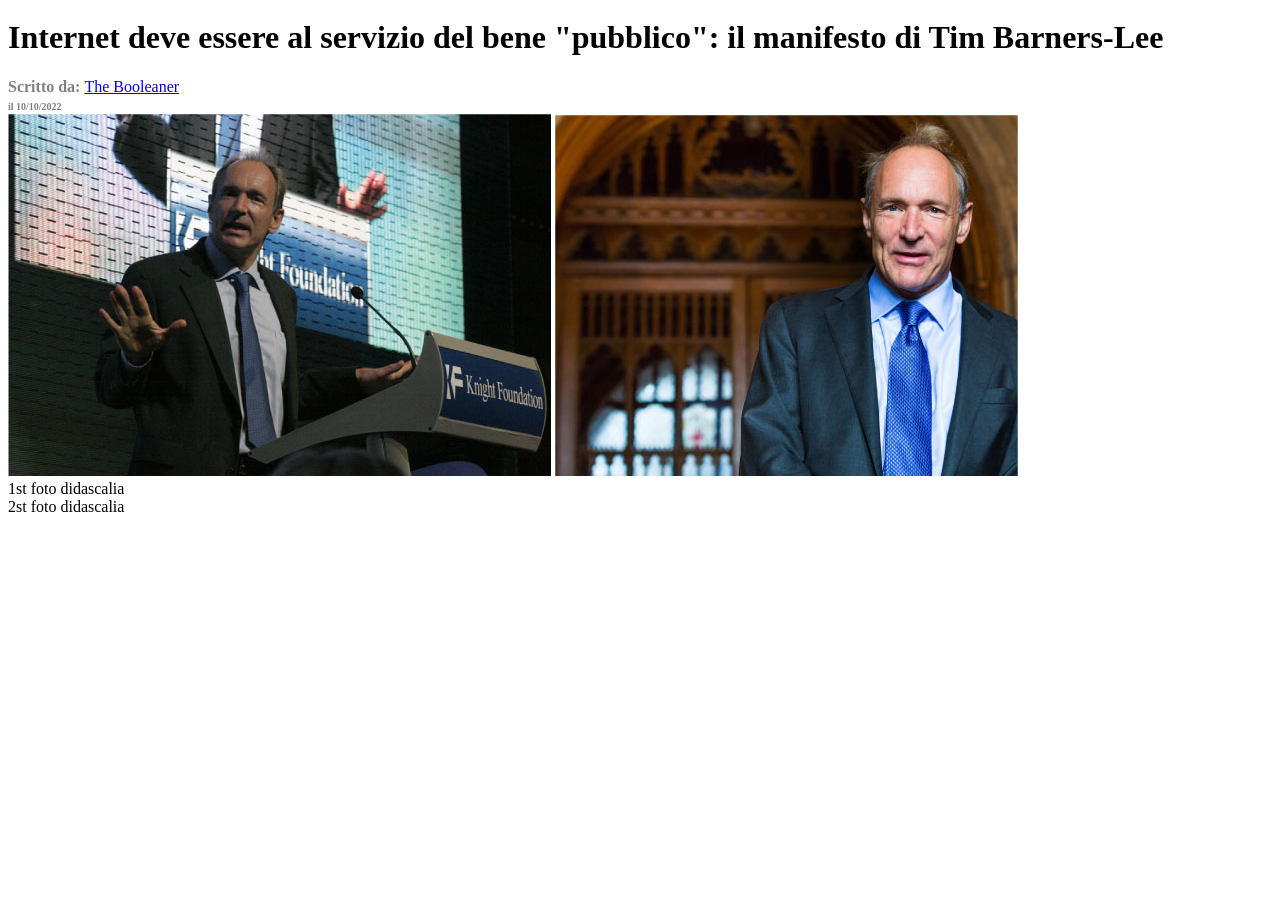
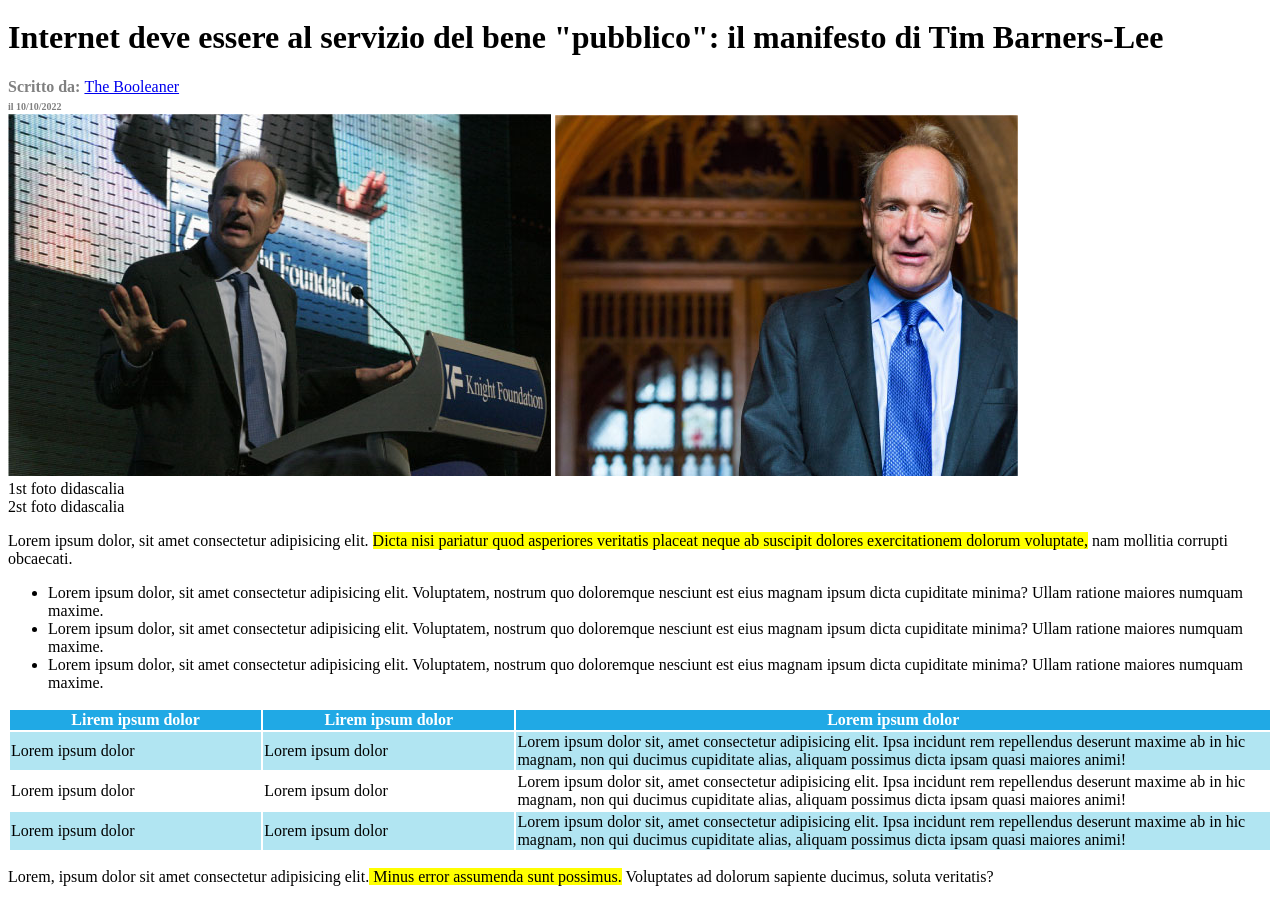
Before and after one commit to Erremme/html-css-booleaner, a plain HTML site: page index.html in a window 1280 px wide. Shown: the part 100-1002 px from the top of the page. Before the commit the page ends 800 px from the top, so only its background shows below. Drawn offline with Linux system fonts and the light colour scheme.

Commit message:
feat:add article in main

```diff
--- a/css/style.css
+++ b/css/style.css
@@ -18,3 +18,21 @@ nav{
 #date{
     font-size: 10px;
 }
+
+table{
+    width: 100%;
+}
+
+thead{
+    background-color: #20A9E5;
+    color: white;
+
+}
+
+#cell_3{
+    width: 60%;
+}
+
+.table-row-13{
+    background-color: #B1E5F2;
+}
--- a/index.html
+++ b/index.html
@@ -44,6 +44,67 @@
     </section>
     <!--/foto di Tim-->
 
+    <!--articolo-->
+    <article>
+        <p>Lorem ipsum dolor, sit amet consectetur adipisicing elit. <mark> Dicta nisi pariatur quod asperiores veritatis placeat neque ab suscipit dolores exercitationem dolorum voluptate,</mark> nam mollitia corrupti obcaecati.</p>
+
+        <ul>
+            <li>Lorem ipsum dolor, sit amet consectetur adipisicing elit. Voluptatem, nostrum quo doloremque nesciunt est eius magnam ipsum dicta cupiditate minima? Ullam ratione maiores numquam maxime.</li>
+            <li>Lorem ipsum dolor, sit amet consectetur adipisicing elit. Voluptatem, nostrum quo doloremque nesciunt est eius magnam ipsum dicta cupiditate minima? Ullam ratione maiores numquam maxime.</li>
+            <li>Lorem ipsum dolor, sit amet consectetur adipisicing elit. Voluptatem, nostrum quo doloremque nesciunt est eius magnam ipsum dicta cupiditate minima? Ullam ratione maiores numquam maxime.</li>
+
+        </ul>
+
+        <!--tabella-->
+        <table>
+            <thead>
+                <tr>
+                    <th>Lirem ipsum dolor</th>
+                    <th>Lirem ipsum dolor</th>
+                    <th id="cell_3">Lorem ipsum dolor</th>
+                </tr>
+            </thead>
+
+            <tbody>
+                <tr class="table-row-13">
+                    <td>
+                     Lorem ipsum dolor
+                    </td>
+                    <td>
+                        Lorem ipsum dolor
+                    </td>
+                    <td>Lorem ipsum dolor sit, amet consectetur adipisicing elit. Ipsa incidunt rem repellendus deserunt maxime ab in hic magnam, non qui ducimus cupiditate alias, aliquam possimus dicta ipsam quasi maiores animi!</td>
+                </tr>
+
+                <tr>
+                    <td>
+                     Lorem ipsum dolor
+                    </td>
+                    <td>
+                        Lorem ipsum dolor
+                    </td>
+                    <td>Lorem ipsum dolor sit, amet consectetur adipisicing elit. Ipsa incidunt rem repellendus deserunt maxime ab in hic magnam, non qui ducimus cupiditate alias, aliquam possimus dicta ipsam quasi maiores animi!</td>
+
+                    <tr class="table-row-13">
+                        <td>
+                         Lorem ipsum dolor
+                        </td>
+                        <td>
+                            Lorem ipsum dolor
+                        </td>
+                        <td>Lorem ipsum dolor sit, amet consectetur adipisicing elit. Ipsa incidunt rem repellendus deserunt maxime ab in hic magnam, non qui ducimus cupiditate alias, aliquam possimus dicta ipsam quasi maiores animi!</td>
+
+            </tbody>
+        </table>
+        <!--/tabella-->
+
+        <p>Lorem, ipsum dolor sit amet consectetur adipisicing elit.<mark> Minus error assumenda sunt possimus.</mark> Voluptates ad dolorum sapiente ducimus, soluta veritatis?</p>
+
+    </article>
+    <!--articolo-->
+
+
+
     </main>
 
 
```
